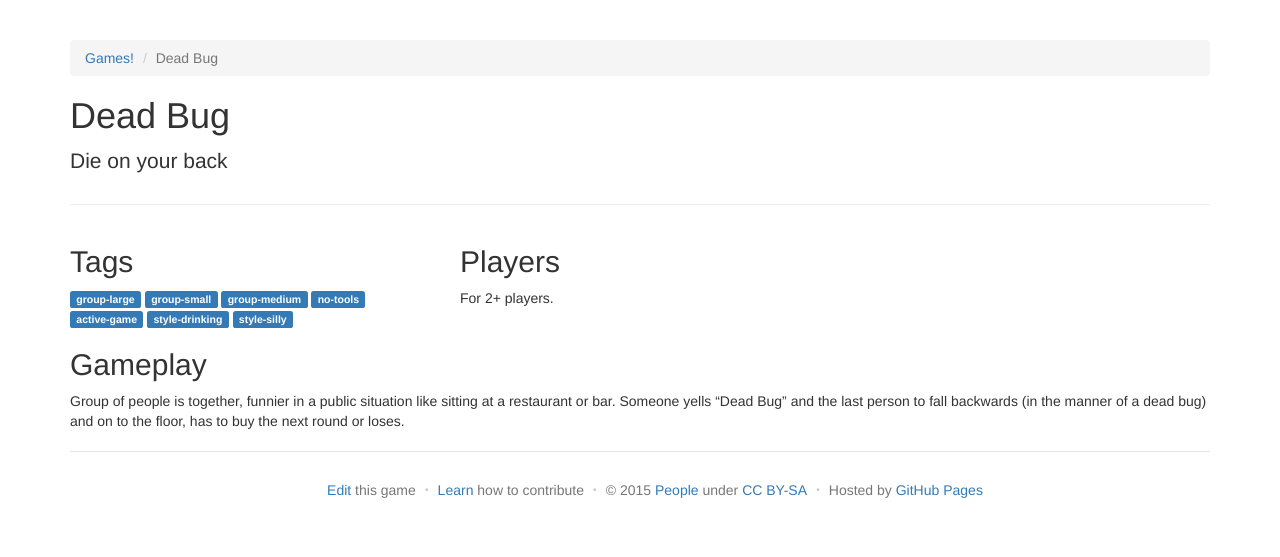
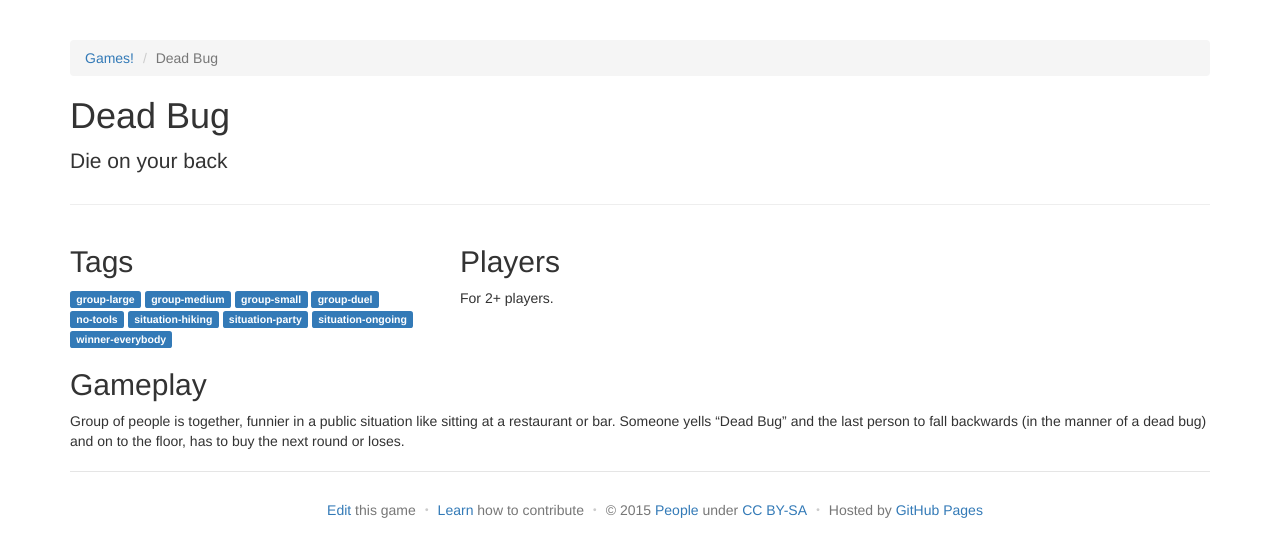
Before and after one commit to davidselassie/games, a Jekyll site: the page built from _games/deadbug.md, in a window 1280 px wide. Shown: the top 557 px of the page. Built offline with Jekyll 4.4.1, drawn with Linux system fonts in a browser that asks for light colours.

Commit message:
Update deadbug.md

```diff
--- a/_games/deadbug.md
+++ b/_games/deadbug.md
@@ -2,12 +2,15 @@
 title: Dead Bug
 tags:
   - group-large
+  - group-medium
   - group-small
-  - group-medium
+  - group-duel
   - no-tools
-  - active-game
-  - style-drinking
-  - style-silly
+  - situation-hiking
+  - situation-party
+  - situation-ongoing
+  - winner-everybody
+
 oneliner: Die on your back
 players: 2+
 ---
```
